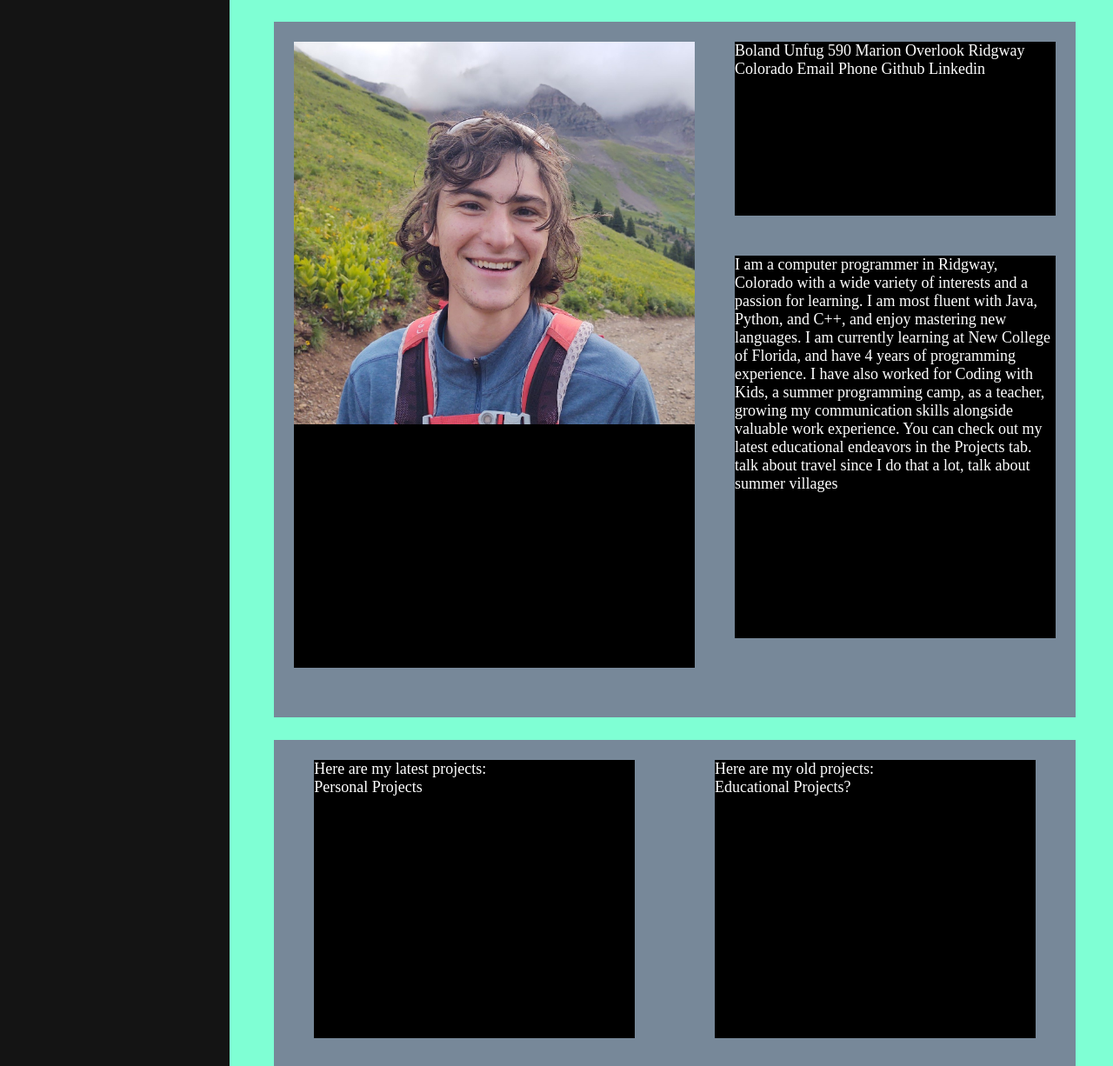
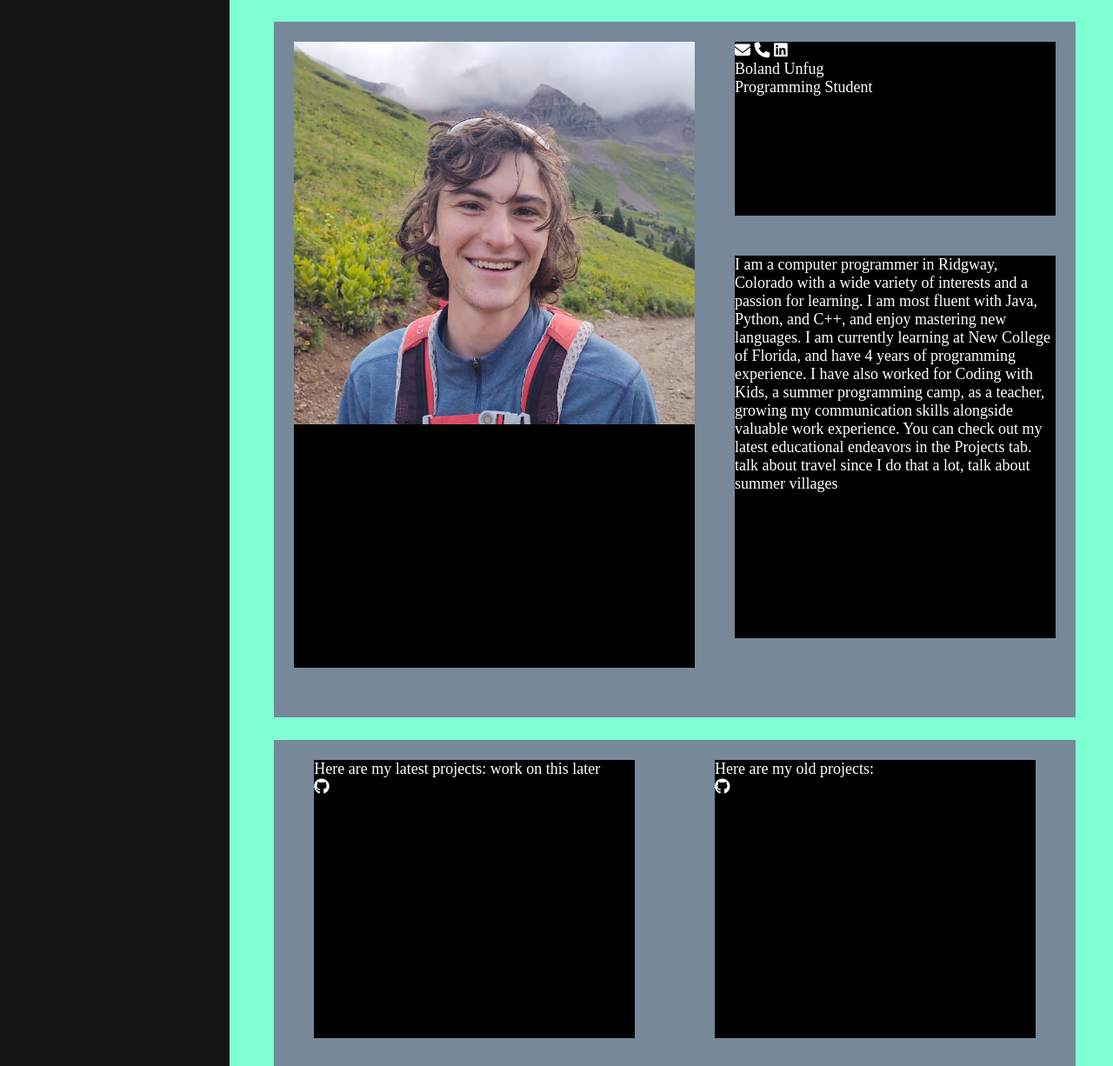
Before and after one commit to Boland-Unfug/Web-Technologies-2022, a plain HTML site: page Modular CV 2/content.html in a window 1280 px wide. Shown: the part 834-2060 px from the top of the page at 87% size. Drawn offline with Linux system fonts and the light colour scheme.

Commit message:
Current project

```diff
--- a/Modular CV 2/content.html
+++ b/Modular CV 2/content.html
@@ -17,7 +17,7 @@
     </title>
 
     <link rel="stylesheet" href="styles.css">
-
+    <script src="https://kit.fontawesome.com/0881acb40f.js" crossorigin="anonymous"></script>
     <meta name="viewport" content="width=device-width, initial-scale=1.0">
 </head>
 
@@ -53,7 +53,6 @@
                 std::cout << "Hello, World.";
             </marquee>
         </div>
-            <!--cout << "hello world" <<endl; won't work for now-->
         </div>
         <div class="box" id="description">
 
@@ -62,9 +61,24 @@
             </div>
 
             <div class="item" id="contactme">
-                Boland Unfug
-                590 Marion Overlook Ridgway Colorado
-                Email Phone Github Linkedin
+                <div id="contacticons">
+                    <i class="fa-solid fa-envelope"></i>
+                    <!-- on click opens an email composing to boland.unfug@gmail.com-->
+
+                    <i class="fa-solid fa-phone"></i>
+                    <!-- on click or hover shows phone number-->
+
+                    <i class="fa-brands fa-linkedin"></i>
+                    <!-- on click opens my linkedin-->
+                </div>
+
+                <div id="basicinfo">
+                    Boland Unfug <br>
+                    Programming Student
+
+
+                </div>
+
             </div>
             <div class="item" id="biodescription">
                 I am a computer programmer in Ridgway, Colorado with a wide variety of interests and a passion for
@@ -79,12 +93,20 @@
         </div>
         <div class="box" id="projects">
             <div class="item">
-                Here are my latest projects:
-                <a href="https://github.com/BolandUnfug"> Personal Projects </a>
+                Here are my latest projects: work on this later
+                <a href="https://github.com/BolandUnfug"><i class="fa-brands fa-github"></i> </a>
             </div>
             <div class="item">
                 Here are my old projects:
-                <a href="https://github.com/Boland-Unfug">Educational Projects?</a>
+                <a href="https://github.com/Boland-Unfug"><i class="fa-brands fa-github"></i></a>
+            </div>
+            <div class="item">
+                Current Project:
+                <a href="https://github.com/BolandUnfug/"><i class="fa-brands fa-github"></i> </a>
+            </div>
+            <div class="item">
+                Best Project
+                <a href="https://github.com/BolandUnfug"><i class="fa-brands fa-github"></i> </a>
             </div>
 
         </div>
```
